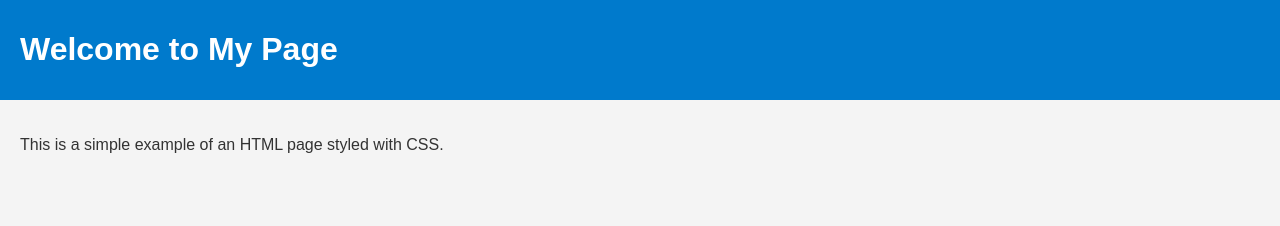
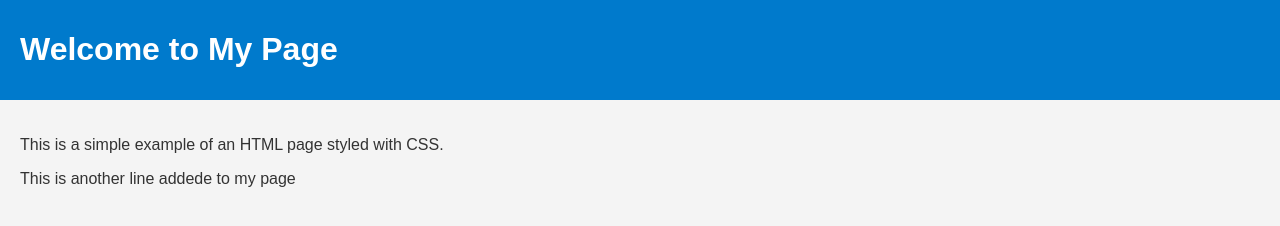
Before and after one commit to MweziMDogo/DevOps-Tutorial1-Final, a plain HTML site: page index.html in a window 1280 px wide. Drawn offline with Linux system fonts and the light colour scheme.

Commit message:
added a line to my html page

```diff
--- a/index.html
+++ b/index.html
@@ -12,6 +12,7 @@
     </header>
     <main>
         <p>This is a simple example of an HTML page styled with CSS.</p>
+        <p>This is another line addede to my page</p>
     </main>
 </body>
 </html>
```
